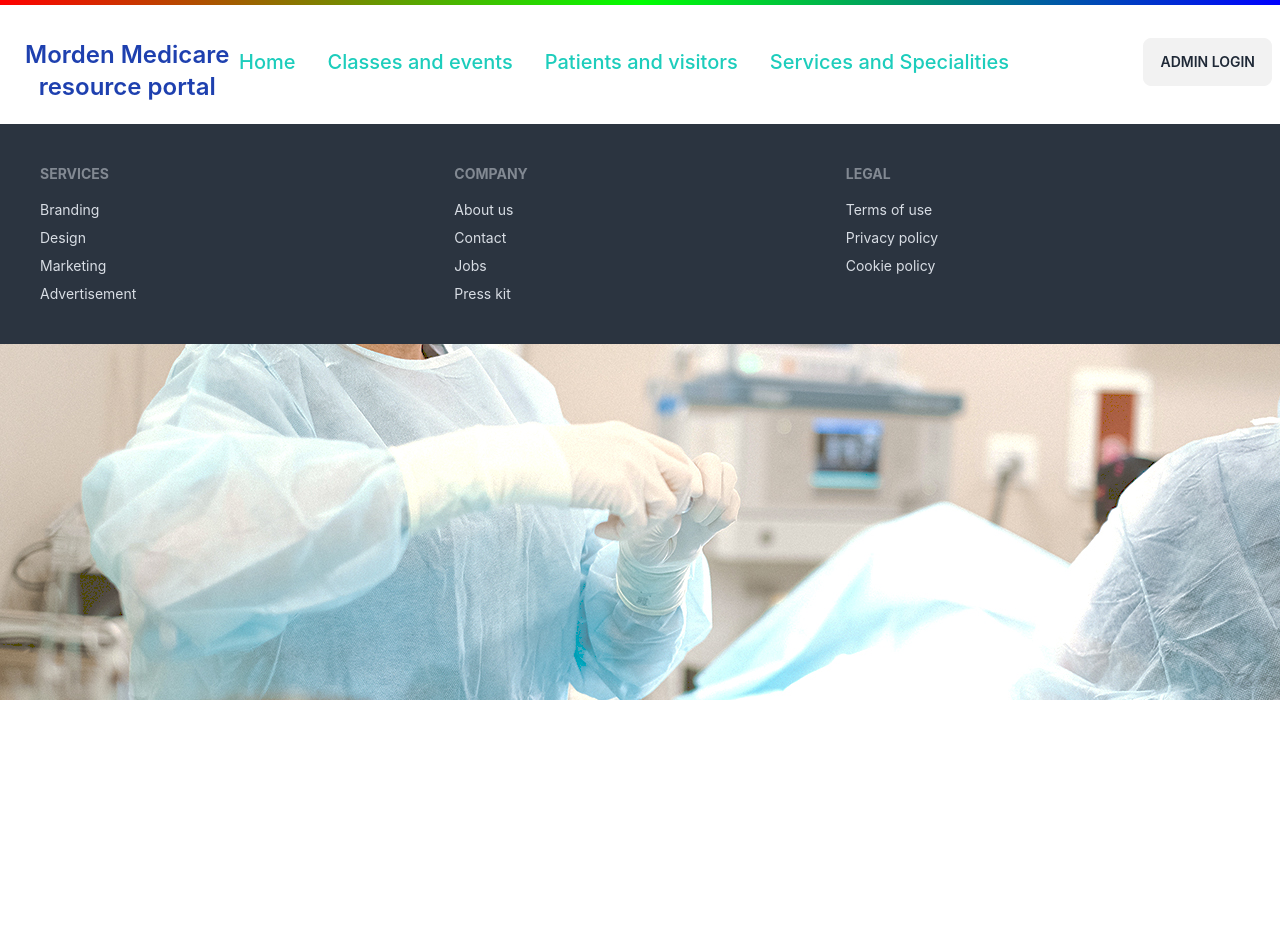
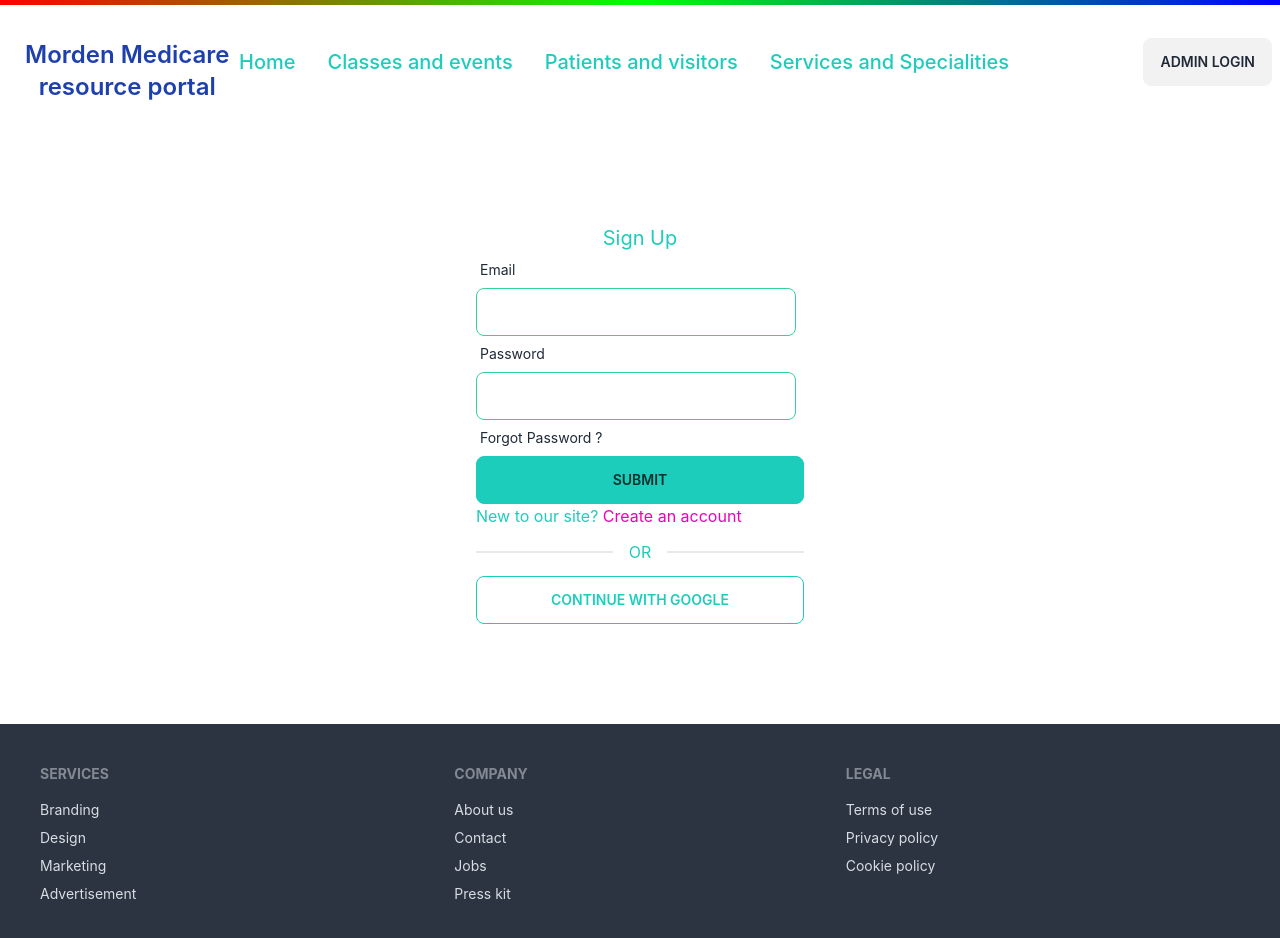
Before and after one commit to SifatNiloy/doctor-portal, a React (Create React App) app: page /signup in a window 1280 px wide. Shown: the top 938 px of the page. Before the commit the page ends 800 px from the top, so only its background shows below. Built offline with nearby package versions, Linux system fonts and the light colour scheme; no server answers.

Commit message:
login and signup form added

```diff
--- a/src/App.js
+++ b/src/App.js
@@ -6,12 +6,10 @@
 
 function App() {
   return (
-    <div className="App">
-      <div className="max-w-[1440px] mx-auto text-accent">
-        <AuthProvider>
-          <RouterProvider router={router} />
-        </AuthProvider>
-      </div>
+    <div className="max-w-[1440px] mx-auto text-accent">
+      <AuthProvider>
+        <RouterProvider router={router} />
+      </AuthProvider>
     </div>
   );
 }
--- a/src/Routes/Routes.js
+++ b/src/Routes/Routes.js
@@ -3,7 +3,7 @@
 import Login from "../pages/Login/Login";
 import SignUp from "../pages/SignUp/SignUp";
 import Home from "../pages/Home/Home/Home";
-import Main from "./Main";
+import Main from "../pages/Layout/Main";
 
 export const router = createBrowserRouter([
   {
--- a/src/pages/Home/Home/Home.css
+++ b/src/pages/Home/Home/Home.css
@@ -1,4 +1,4 @@
-body {
+.home {
   background-image: url("../../../assets/images/home-doctor.jpg");
   height: 700px;
 }
--- a/src/Routes/Main.js
+++ b/src/pages/Layout/Main.js
@@ -1,7 +1,7 @@
 import React from "react";
 import { Outlet } from "react-router-dom";
-import Footer from "../pages/Shared/Footer/Footer";
-import Navbar from "../pages/Shared/Navbar/Navbar";
+import Footer from "../Shared/Footer/Footer";
+import Navbar from "../Shared/Navbar/Navbar";
 
 const Main = () => {
   return (
--- /dev/null
+++ b/src/pages/Login/Login.css
@@ -0,0 +1,5 @@
+/* .login-form{
+    align-items: center;
+    justify-content: center;
+    margin: 0 auto;
+} */
--- a/src/pages/Login/Login.js
+++ b/src/pages/Login/Login.js
@@ -1,11 +1,41 @@
 import React from 'react';
-
+import './Login.css'
+import { Link } from 'react-router-dom';
 const Login = () => {
   return (
-    <div>
 
-    </div>
-  );
+    <div className='h-[600px] flex justify-center items-center'>
+            <div className='w-96 p-7'>
+                <h1 className="text-xl text-center">Login</h1>
+                <form >
+
+                    <div className="form-control w-full max-w-xs">
+                        <label className="label"> <span className="label-text">Email </span> </label>
+                        <input type="email"
+
+                        className="input input-bordered input-success w-full max-w-xs" />
+
+                    </div>
+                    <div className="form-control w-full max-w-xs">
+                        <label className="label"> <span className="label-text">Password </span> </label>
+                        <input type="password"
+
+                        className="input input-bordered input-success w-full max-w-xs" />
+
+                        <label className="label"> <span className="label-text"> Forgot Password ? </span> </label>
+
+                    </div>
+
+                    <input className='btn btn-accent w-full' type="submit" />
+
+                </form>
+                <p>New to doctors portal? <Link className='text-secondary' to="/signup">Create an account</Link> </p>
+                <div className="divider">OR</div>
+                <button className='btn btn-outline w-full text-accent'>CONTINUE WITH GOOGLE</button>
+            </div>
+        </div>
+    );
 };
 
+
 export default Login;
--- a/src/pages/Shared/Navbar/Navbar.js
+++ b/src/pages/Shared/Navbar/Navbar.js
@@ -2,6 +2,7 @@
 import "./Navbar.css";
 import { Link } from "react-router-dom";
 const Navbar = () => {
+
   const menuItems = (
     <>
       <li>
--- a/src/pages/SignUp/SignUp.js
+++ b/src/pages/SignUp/SignUp.js
@@ -1,11 +1,53 @@
-import React from 'react';
+import React from "react";
+import { Link } from "react-router-dom";
 
 const SignUp = () => {
-    return (
-        <div>
+  return (
+    <div className="h-[600px] flex justify-center items-center">
+      <div className="w-96 p-7">
+        <h1 className="text-xl text-center">Sign Up</h1>
+        <form>
+          <div className="form-control w-full max-w-xs">
+            <label className="label">
+              {" "}
+              <span className="label-text">Email </span>{" "}
+            </label>
+            <input
+              type="email"
+              className="input input-bordered input-success w-full max-w-xs"
+            />
+          </div>
+          <div className="form-control w-full max-w-xs">
+            <label className="label">
+              {" "}
+              <span className="label-text">Password </span>{" "}
+            </label>
+            <input
+              type="password"
+              className="input input-bordered input-success w-full max-w-xs"
+            />
 
-        </div>
-    );
+            <label className="label">
+              {" "}
+              <span className="label-text"> Forgot Password ? </span>{" "}
+            </label>
+          </div>
+
+          <input className="btn btn-accent w-full" type="submit" />
+        </form>
+        <p>
+          New to our site?{" "}
+          <Link className="text-secondary" to="/login">
+            Create an account
+          </Link>{" "}
+        </p>
+        <div className="divider">OR</div>
+        <button className="btn btn-outline w-full text-accent">
+          CONTINUE WITH GOOGLE
+        </button>
+      </div>
+    </div>
+  );
 };
 
 export default SignUp;
```
